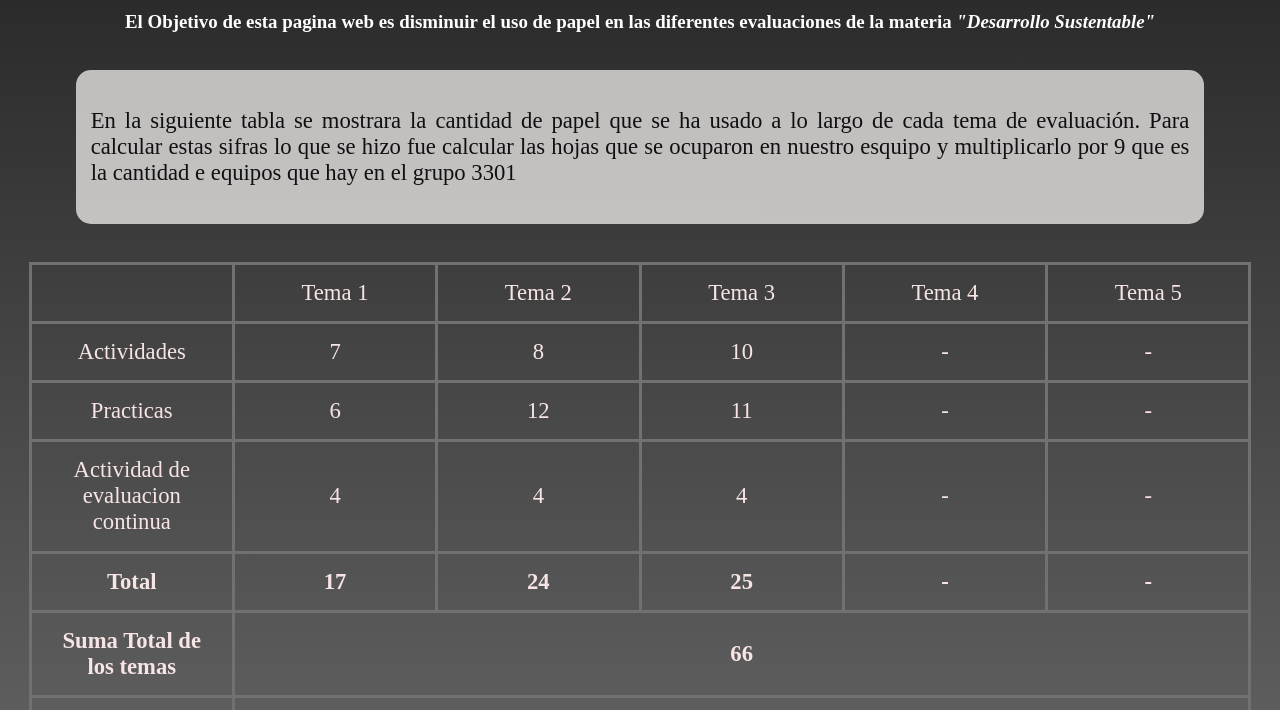
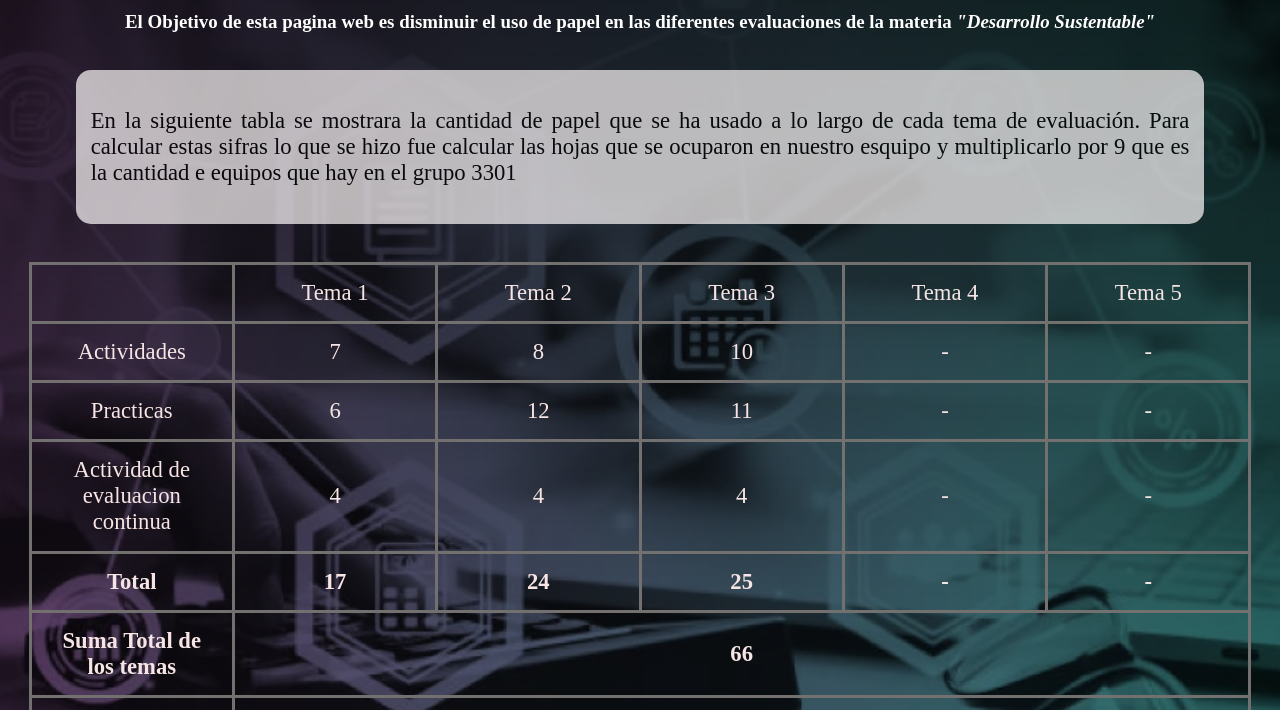
Before and after one commit to Jossoj809/Desarrollo-Sustentable, a plain HTML site: page objetivo.html in a window 1280 px wide. Shown: the part 73-783 px from the top of the page. Drawn offline with Linux system fonts and the light colour scheme.

Commit message:
Update PGstyles.css

```diff
--- a/PGstyles.css
+++ b/PGstyles.css
@@ -4,7 +4,7 @@
 @media(min-width:768px){
 
 	body{
-		background-image: linear-gradient( rgb(0 0 0 /.85),rgb(0 0 0/.55)) ,url(imagenes2/fondo3.webp);
+		background-image: linear-gradient( rgb(0 0 0 /.85),rgb(0 0 0/.55)) ,url(fondo3.webp);
 		background-size: cover;
 		background-repeat: no-repeat;
 		background-attachment: fixed;
```
